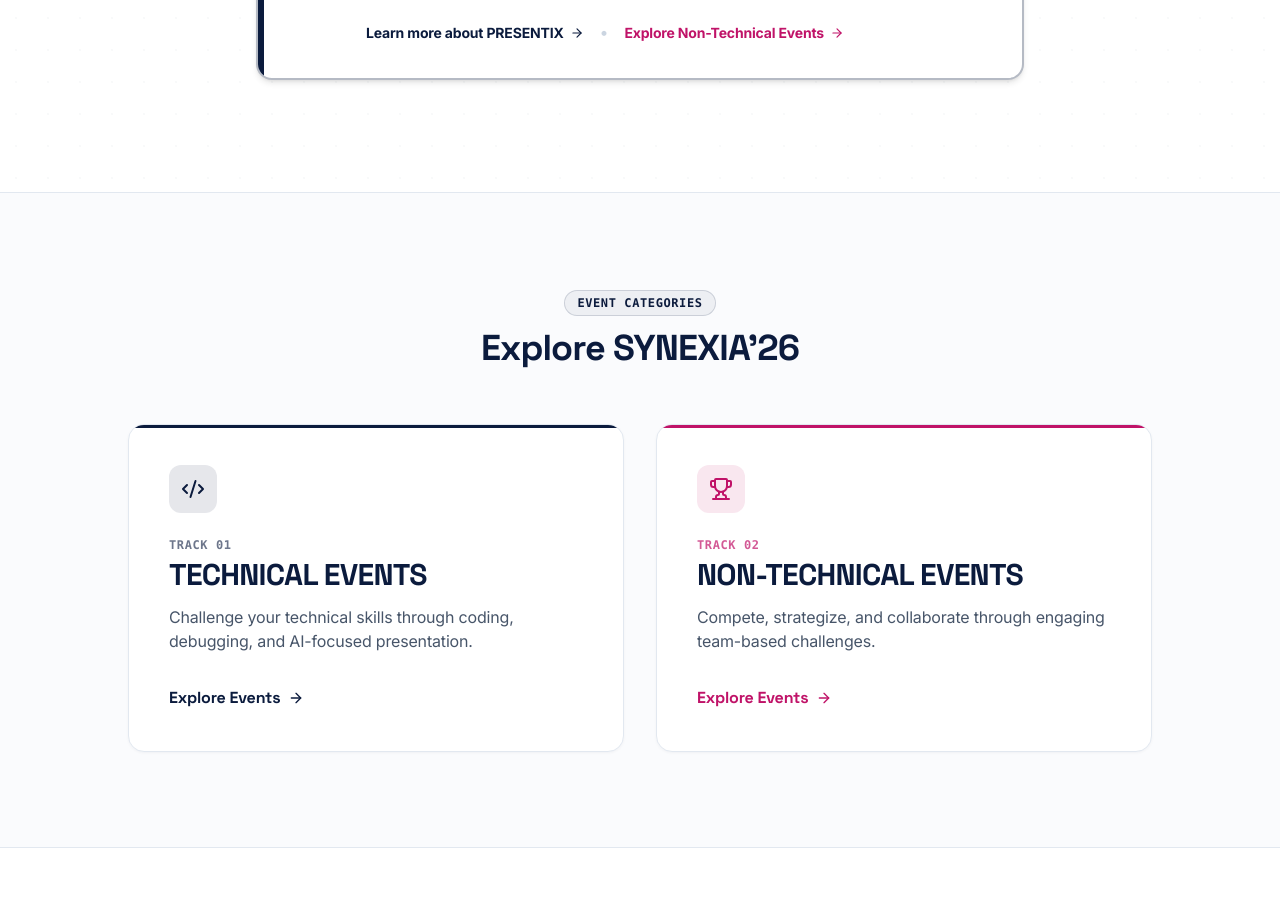
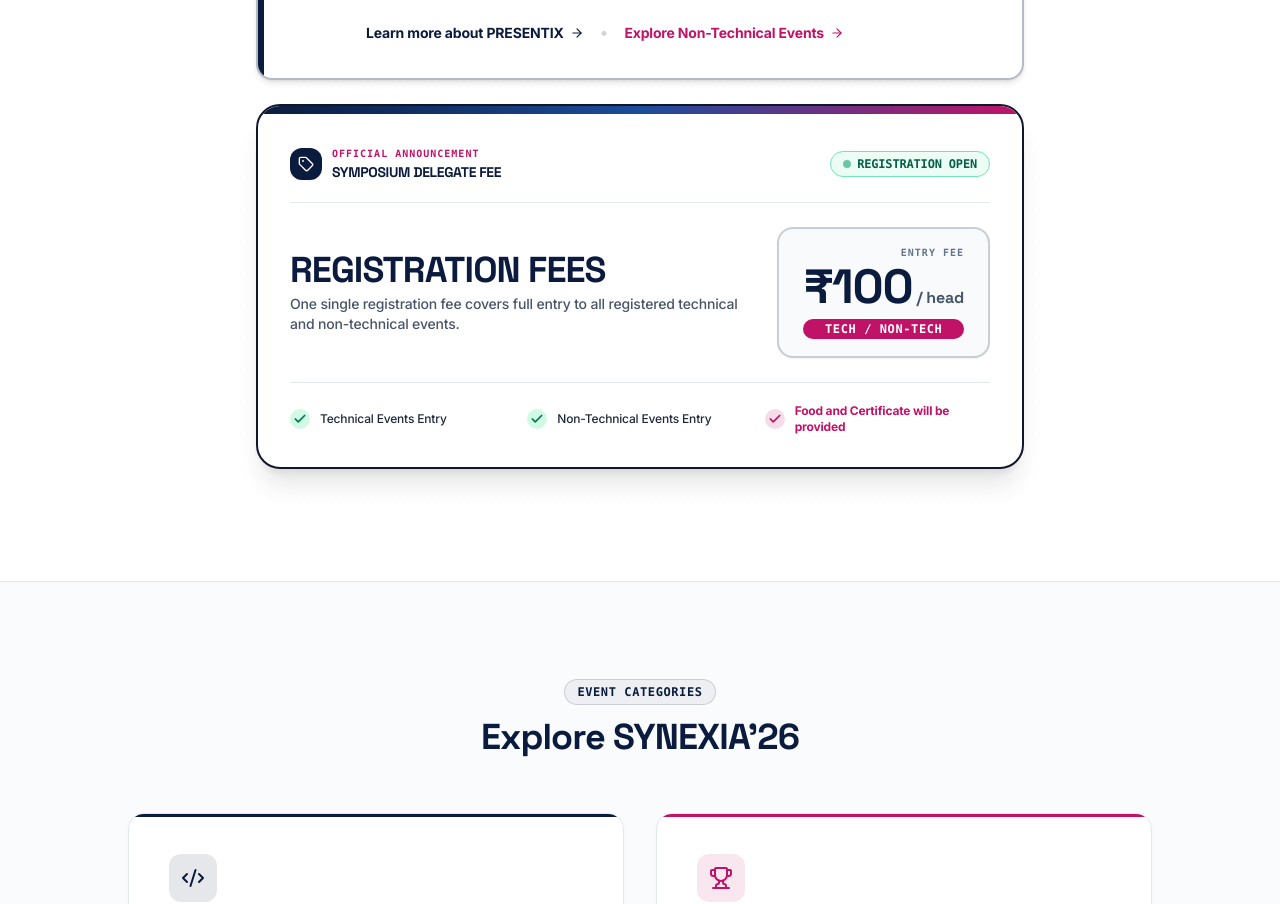
Before and after one commit to Yasar-Arafath24/SYNEXIA-website, a React (Vite) app: page / in a window 1280 px wide. Shown: the part 1415-2319 px from the top of the page. Built offline with nearby package versions, Linux system fonts and the light colour scheme.

Commit message:
UI changed

```diff
--- a/src/data/symposiumData.js
+++ b/src/data/symposiumData.js
@@ -63,8 +63,8 @@
   registration: {
     isOpen: Boolean(siteConfig.registrationUrl && siteConfig.registrationUrl.length > 0),
     deadline: "October 12, 2026",
-    fee: "Free Registration",
-    symposiumDate: "October 14, 2026",
+    fee: "₹100 per head (tech / non-tech) • Free for Online PRESENTIX",
+    symposiumDate: "October 14 & 15, 2026",
     googleFormUrl: siteConfig.registrationUrl,
     qrCodeImage: siteConfig.qrCodePath,
     benefits: [
--- a/src/pages/HomePage.jsx
+++ b/src/pages/HomePage.jsx
@@ -17,7 +17,11 @@
   Gift,
   Phone,
   UserCheck,
-  MapPin
+  MapPin,
+  Tag,
+  Ticket,
+  Check,
+  ArrowUpRight
 } from 'lucide-react';
 import { coordinators } from '../data/coordinators';
 import { SYMPOSIUM_CONFIG } from '../data/symposiumData';
@@ -360,6 +364,94 @@
               </div>
             </div>
 
+            {/* ========================================================================= */}
+            {/* REGISTRATION FEES CARD (Clean White, High-Impact Important Card)          */}
+            {/* ========================================================================= */}
+            <div className="mt-6 max-w-2xl sm:max-w-3xl mx-auto animate-fade-up stagger-5 text-left">
+              <div className="rounded-3xl bg-white text-slate-900 border-2 border-slate-900 shadow-xl relative overflow-hidden group hover:border-brand-magenta transition-all duration-300">
+                {/* Thick Top Accent Bar with Brand Gradient */}
+                <div className="h-2 w-full bg-gradient-to-r from-brand-navy via-brand-blue to-brand-magenta" />
+
+                <div className="p-6 sm:p-8">
+                  {/* Header Row: Official Badge & Pulsing Registration Status */}
+                  <div className="flex flex-wrap items-center justify-between gap-3 pb-5 border-b border-slate-200">
+                    <div className="flex items-center gap-2.5">
+                      <span className="w-8 h-8 rounded-xl bg-brand-navy text-white flex items-center justify-center flex-shrink-0 shadow-sm">
+                        <Tag className="w-4 h-4 text-white" />
+                      </span>
+                      <div>
+                        <span className="text-[10px] font-mono font-extrabold uppercase tracking-widest text-brand-magenta block">
+                          Official Announcement
+                        </span>
+                        <h4 className="text-xs sm:text-sm font-extrabold font-display tracking-tight text-brand-navy">
+                          SYMPOSIUM DELEGATE FEE
+                        </h4>
+                      </div>
+                    </div>
+
+                    <span className="inline-flex items-center gap-1.5 px-3 py-1 rounded-full text-xs font-mono font-bold bg-emerald-50 text-emerald-800 border border-emerald-300">
+                      <span className="w-2 h-2 rounded-full bg-emerald-600 animate-pulse" />
+                      REGISTRATION OPEN
+                    </span>
+                  </div>
+
+                  {/* Main Body: Headline + Centered Big Price Banner */}
+                  <div className="py-6 flex flex-col md:flex-row md:items-center justify-between gap-6">
+                    <div>
+                      <h3 className="text-2xl sm:text-3xl lg:text-4xl font-black font-display tracking-tight text-brand-navy leading-tight">
+                        REGISTRATION FEES
+                      </h3>
+                      <p className="text-xs sm:text-sm text-slate-600 font-medium mt-1 max-w-md leading-relaxed">
+                        One single registration fee covers full entry to all registered technical and non-technical events.
+                      </p>
+                    </div>
+
+                    {/* Prominent Price Pill: Bold, Crisp, Clean */}
+                    <div className="flex-shrink-0 self-start md:self-auto bg-slate-50 border-2 border-brand-navy/20 rounded-2xl px-6 py-4 text-center md:text-right shadow-sm group-hover:border-brand-magenta transition-colors">
+                      <span className="text-[10px] font-mono font-bold uppercase tracking-widest text-slate-500 block mb-0.5">
+                        ENTRY FEE
+                      </span>
+                      <div className="flex items-baseline justify-center md:justify-end gap-1">
+                        <span className="text-4xl sm:text-5xl font-black font-display tracking-tight text-brand-navy">
+                          ₹100
+                        </span>
+                        <span className="text-sm sm:text-base font-display font-bold text-slate-600">
+                          / head
+                        </span>
+                      </div>
+                      <div className="mt-2 inline-flex items-center justify-center w-full px-3 py-0.5 rounded-full bg-brand-magenta text-white font-mono font-bold text-xs tracking-wider uppercase shadow-sm">
+                        tech / non-tech
+                      </div>
+                    </div>
+                  </div>
+
+                  {/* Inclusions Footer */}
+                  <div className="pt-5 border-t border-slate-200 grid grid-cols-1 sm:grid-cols-3 gap-3">
+                    <div className="flex items-center gap-2.5 text-xs text-slate-800 font-medium">
+                      <div className="w-5 h-5 rounded-full bg-emerald-100 text-emerald-700 flex items-center justify-center flex-shrink-0">
+                        <Check className="w-3.5 h-3.5 stroke-[3]" />
+                      </div>
+                      <span>Technical Events Entry</span>
+                    </div>
+
+                    <div className="flex items-center gap-2.5 text-xs text-slate-800 font-medium">
+                      <div className="w-5 h-5 rounded-full bg-emerald-100 text-emerald-700 flex items-center justify-center flex-shrink-0">
+                        <Check className="w-3.5 h-3.5 stroke-[3]" />
+                      </div>
+                      <span>Non-Technical Events Entry</span>
+                    </div>
+
+                    <div className="flex items-center gap-2.5 text-xs text-slate-900 font-bold">
+                      <div className="w-5 h-5 rounded-full bg-brand-magenta/15 text-brand-magenta flex items-center justify-center flex-shrink-0">
+                        <Check className="w-3.5 h-3.5 stroke-[3]" />
+                      </div>
+                      <span className="text-brand-magenta">Food and Certificate will be provided</span>
+                    </div>
+                  </div>
+                </div>
+              </div>
+            </div>
+
           </div>
         </div>
       </section>
```
